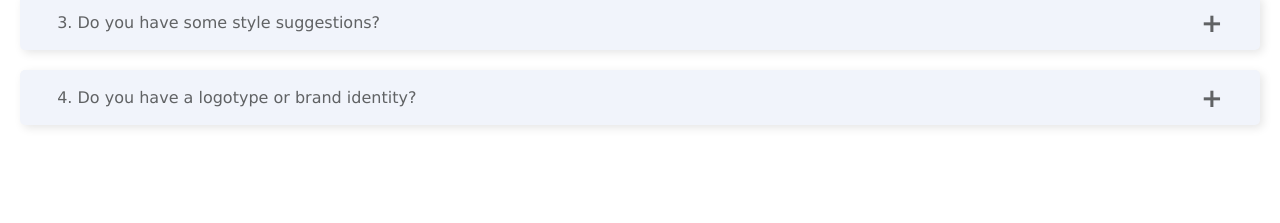
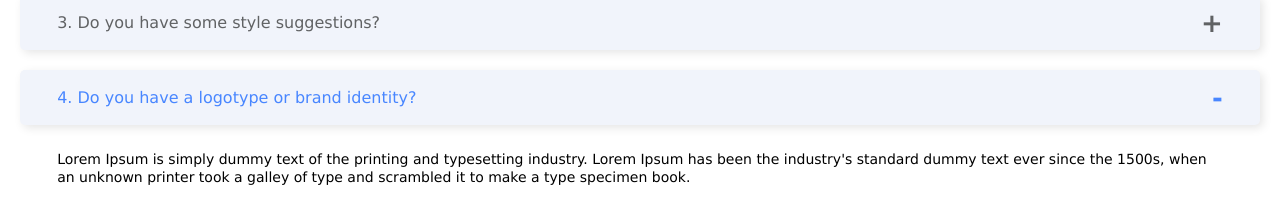
Before and after one commit to MaryOleksiuk/project-react, a React (Create React App) app: page / in a window 1280 px wide. Shown: the part 881-1104 px from the top of the page. Before the commit the page ends 1056 px from the top, so only its background shows below. Built offline with nearby package versions, Linux system fonts and the light colour scheme.

Commit message:
Lesson 2 Task 3 - add state to accordion

```diff
--- a/src/Assets/Accordion-item/index.js
+++ b/src/Assets/Accordion-item/index.js
@@ -2,18 +2,12 @@
 import './styles.scss';
 
 export const AccordionItem = (props) => {
-  let [ isContentVisible, setContentVisible ] = useState(false);
-
-  const handleClick = () => {
-    setContentVisible(isContentVisible = !isContentVisible);
-  };
-
   return (
     <div
-      className={`accordion-item ${isContentVisible ? ' active' : ''} `} >
+      className={`accordion-item ${props.isOpened ? ' active' : ''} `} >
       <h3
         className='accordion-item__title'
-        onClick={handleClick}
+        onClick={props.setId(props.id)}
       >
         { props.question }
       </h3>
--- a/src/Assets/Accordion/index.js
+++ b/src/Assets/Accordion/index.js
@@ -5,12 +5,16 @@
 export const Accordion = (props) => {
   const { source } = props;
 
+  const [ id, setId ] = useState(false);
+
   const accordionItems = source.map((accordionItem, index) => (
     <AccordionItem
       key={index}
-      index={index}
       question={accordionItem.question}
       answer={accordionItem.answer}
+      id={index}
+      isOpened={id === index}
+      setId={setId}
     />
   ));
 
```
